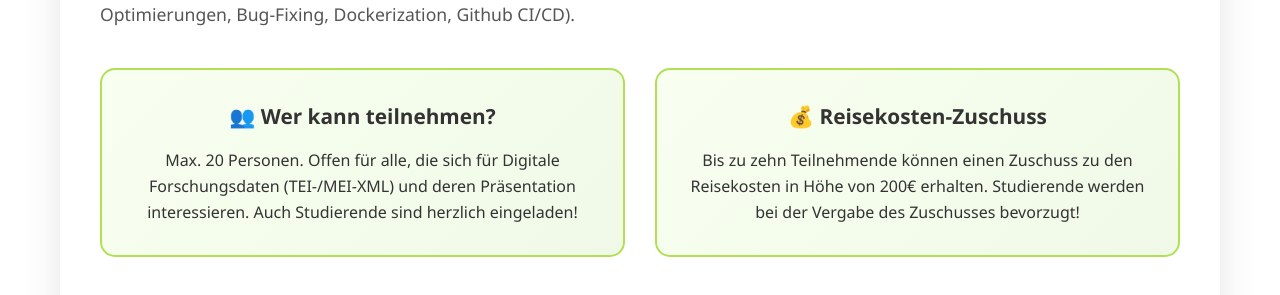
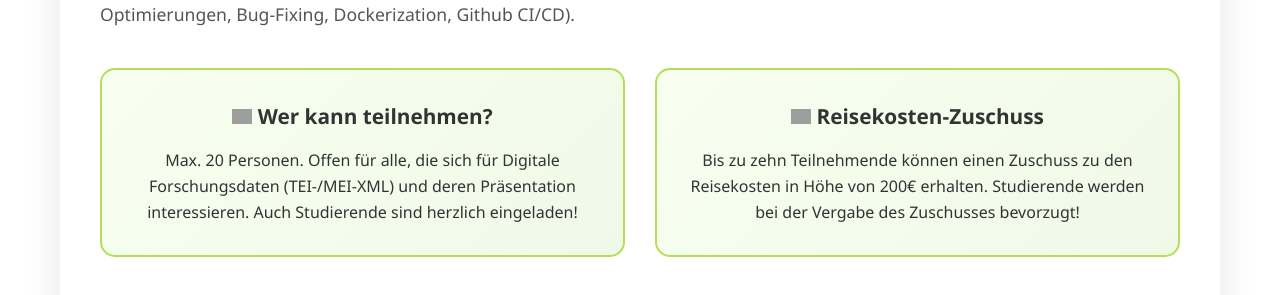
Before and after one commit to Baumann-Digital/baudi-contentathon-2025, a Jekyll site: the page index.html, which Jekyll copies as it is, in a window 1280 px wide. Shown: the part 1300-1595 px from the top of the page. Built offline with Jekyll 4.4.1, drawn with Linux system fonts in a browser that asks for light colours; grey boxes are pictures that could not be loaded.

Commit message:
update icons

```diff
--- a/index.html
+++ b/index.html
@@ -290,12 +290,12 @@
 
             <div class="info-grid">
                 <div class="info-card">
-                    <h3>👥 Wer kann teilnehmen?</h3>
+                    <h3><img src="https://www.svgrepo.com/show/450948/group.svg" alt="Group-Icon (https://www.svgrepo.com)" width="20"/> Wer kann teilnehmen?</h3>
                     <p>Max. 20 Personen. Offen für alle, die sich für Digitale Forschungsdaten (TEI-/MEI-XML) und deren Präsentation interessieren. Auch Studierende sind herzlich eingeladen!</p>
                 </div>
 
                 <div class="info-card">
-                    <h3>💰 Reisekosten-Zuschuss</h3>
+                    <h3><img src="https://www.svgrepo.com/show/523557/money-bag.svg" alt="Group-Icon (https://www.svgrepo.com)" width="20"/> Reisekosten-Zuschuss</h3>
                     <p>Bis zu zehn Teilnehmende können einen Zuschuss zu den Reisekosten in Höhe von 200€ erhalten. Studierende werden bei der Vergabe des Zuschusses bevorzugt!</p>
                 </div>
             </div>
```
